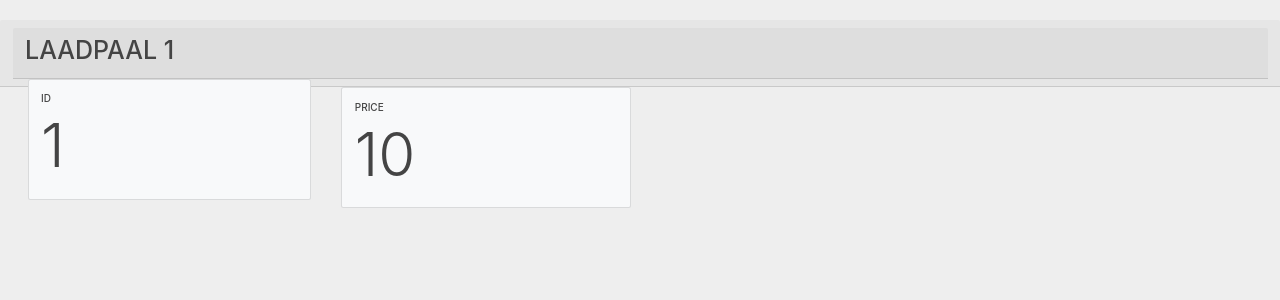
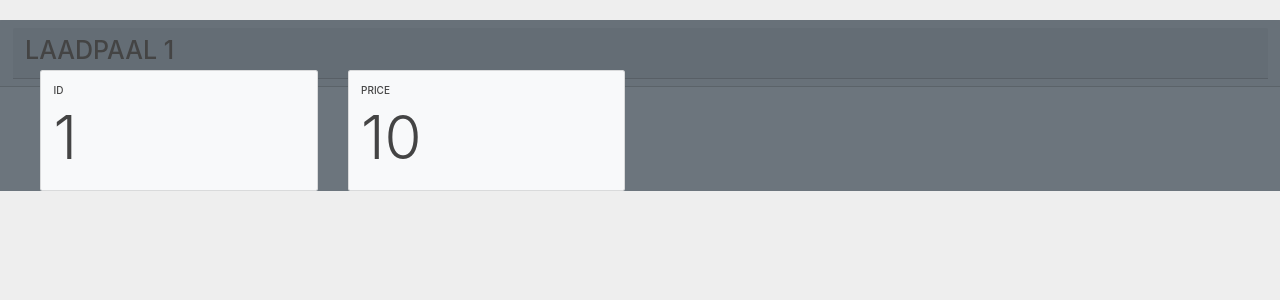
Before and after one commit to avict15/afstudeerproject-1, a Flask app: page /admin/dashboard in a window 1280 px wide. Shown: the part 68-368 px from the top of the page. Run offline with Flask 2, Linux system fonts and the light colour scheme; tables that the repository leaves empty hold one stand-in row (values such as "Sample post"); data that the repository does not hold is empty; some libraries are stand-ins or nearby versions.

Commit message:
update dashboard

```diff
--- a/app/templates/dashboard.html
+++ b/app/templates/dashboard.html
@@ -6,11 +6,11 @@
 {% for chargingpoint in chargingpoints%}
 
 {% if chargingpoint.availability %}
-    <div class="col-md-12">
+    <div class="col-md-12 bg-secondary">
       <div class="card-header text-black">
         <div class="card-header">
           <h1 class="text-uppercase">Laadpaal {{chargingpoint.id}}</h1>
-        </div>
+
           <div class="col-lg-3 col-md-6">
             <div class="card text-black bg-light">
               <div class="card-body">
@@ -19,7 +19,7 @@
               </div>
             </div>
           </div>
-        </div>
+
           <div class="col-lg-3 col-md-6">
             <div class="card text-black bg-light">
               <div class="card-body">
```
